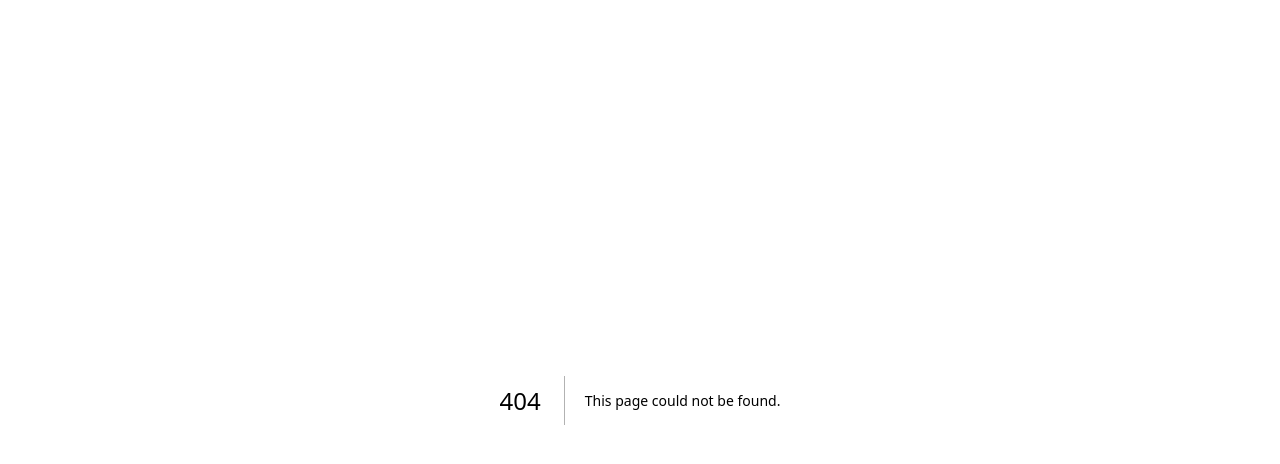
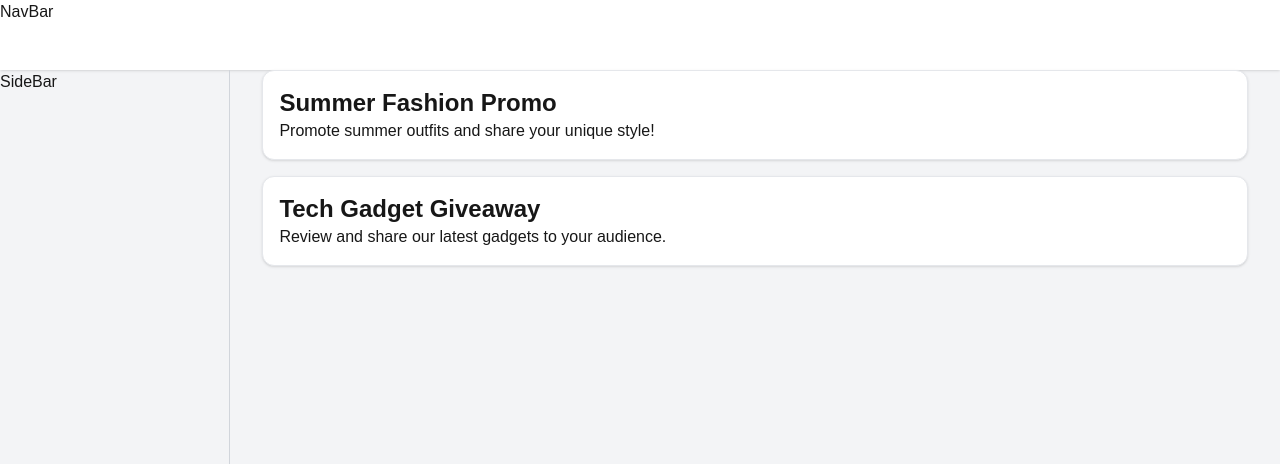
Before and after one commit to DianaWangui/cyber-project, a Next.js app in the folder influencer_track_frontend/: page /dashboard in a window 1280 px wide. Before the commit this address had no page. Shown: the top 464 px of the page. Built offline with nearby package versions, Linux system fonts and the light colour scheme.

Commit message:
add dashboard layout with NavBar and SideBar components

```diff
--- /dev/null
+++ b/influencer_track_frontend/app/components/NavBar.tsx
@@ -0,0 +1,9 @@
+const NavBar = () => {
+  return (
+    <div className="h-[70px] position-sticky top-0 z-50 bg-white shadow">
+      <h1>NavBar</h1>
+    </div>
+  )
+};
+
+export default NavBar
--- /dev/null
+++ b/influencer_track_frontend/app/components/SideBar.tsx
@@ -0,0 +1,9 @@
+const SideBar = () => {
+  return (
+    <div className="h-screen w-[18%] border-r border-gray-300">
+      <h1>SideBar</h1>
+    </div>
+  );
+};
+
+export default SideBar
--- /dev/null
+++ b/influencer_track_frontend/app/dashboard/page.tsx
@@ -0,0 +1,41 @@
+import NavBar from "../components/NavBar";
+import SideBar from "../components/SideBar";
+
+const dummyCampaigns = [
+  {
+    id: 1,
+    name: "Summer Fashion Promo",
+    description: "Promote summer outfits and share your unique style!",
+    status: "Ongoing",
+    deadline: "2025-02-15"
+  },
+  {
+    id: 2,
+    name: "Tech Gadget Giveaway",
+    description: "Review and share our latest gadgets to your audience.",
+    status: "Completed",
+    deadline: "2025-01-30"
+  }
+];
+
+
+const Dashboard = () => {
+  return (
+    <div className="h-screen bg-gray-100">
+      <NavBar />
+      <main className="flex">
+        <SideBar />
+        <div className="flex-1 pr-[2.5%] pl-[2.5%]">
+          {dummyCampaigns.map((campaign) => (
+            <div key={campaign.id} className="bg-white shadow p-4 mb-4 border border-gray-200 rounded-xl">
+              <h1 className="text-2xl font-bold">{campaign.name}</h1>
+              <p>{campaign.description}</p>
+            </div>
+          ))}
+        </div>
+      </main>
+    </div>
+  );
+};
+
+export default Dashboard;
--- a/influencer_track_frontend/app/page.tsx
+++ b/influencer_track_frontend/app/page.tsx
@@ -1,101 +1,7 @@
-import Image from "next/image";
+import Dashboard from "./dashboard/page";
 
-export default function Home() {
+export default function Page() {
   return (
-    <div className="grid grid-rows-[20px_1fr_20px] items-center justify-items-center min-h-screen p-8 pb-20 gap-16 sm:p-20 font-[family-name:var(--font-geist-sans)]">
-      <main className="flex flex-col gap-8 row-start-2 items-center sm:items-start">
-        <Image
-          className="dark:invert"
-          src="/next.svg"
-          alt="Next.js logo"
-          width={180}
-          height={38}
-          priority
-        />
-        <ol className="list-inside list-decimal text-sm text-center sm:text-left font-[family-name:var(--font-geist-mono)]">
-          <li className="mb-2">
-            Get started by editing{" "}
-            <code className="bg-black/[.05] dark:bg-white/[.06] px-1 py-0.5 rounded font-semibold">
-              app/page.tsx
-            </code>
-            .
-          </li>
-          <li>Save and see your changes instantly.</li>
-        </ol>
-
-        <div className="flex gap-4 items-center flex-col sm:flex-row">
-          <a
-            className="rounded-full border border-solid border-transparent transition-colors flex items-center justify-center bg-foreground text-background gap-2 hover:bg-[#383838] dark:hover:bg-[#ccc] text-sm sm:text-base h-10 sm:h-12 px-4 sm:px-5"
-            href="https://vercel.com/new?utm_source=create-next-app&utm_medium=appdir-template-tw&utm_campaign=create-next-app"
-            target="_blank"
-            rel="noopener noreferrer"
-          >
-            <Image
-              className="dark:invert"
-              src="/vercel.svg"
-              alt="Vercel logomark"
-              width={20}
-              height={20}
-            />
-            Deploy now
-          </a>
-          <a
-            className="rounded-full border border-solid border-black/[.08] dark:border-white/[.145] transition-colors flex items-center justify-center hover:bg-[#f2f2f2] dark:hover:bg-[#1a1a1a] hover:border-transparent text-sm sm:text-base h-10 sm:h-12 px-4 sm:px-5 sm:min-w-44"
-            href="https://nextjs.org/docs?utm_source=create-next-app&utm_medium=appdir-template-tw&utm_campaign=create-next-app"
-            target="_blank"
-            rel="noopener noreferrer"
-          >
-            Read our docs
-          </a>
-        </div>
-      </main>
-      <footer className="row-start-3 flex gap-6 flex-wrap items-center justify-center">
-        <a
-          className="flex items-center gap-2 hover:underline hover:underline-offset-4"
-          href="https://nextjs.org/learn?utm_source=create-next-app&utm_medium=appdir-template-tw&utm_campaign=create-next-app"
-          target="_blank"
-          rel="noopener noreferrer"
-        >
-          <Image
-            aria-hidden
-            src="/file.svg"
-            alt="File icon"
-            width={16}
-            height={16}
-          />
-          Learn
-        </a>
-        <a
-          className="flex items-center gap-2 hover:underline hover:underline-offset-4"
-          href="https://vercel.com/templates?framework=next.js&utm_source=create-next-app&utm_medium=appdir-template-tw&utm_campaign=create-next-app"
-          target="_blank"
-          rel="noopener noreferrer"
-        >
-          <Image
-            aria-hidden
-            src="/window.svg"
-            alt="Window icon"
-            width={16}
-            height={16}
-          />
-          Examples
-        </a>
-        <a
-          className="flex items-center gap-2 hover:underline hover:underline-offset-4"
-          href="https://nextjs.org?utm_source=create-next-app&utm_medium=appdir-template-tw&utm_campaign=create-next-app"
-          target="_blank"
-          rel="noopener noreferrer"
-        >
-          <Image
-            aria-hidden
-            src="/globe.svg"
-            alt="Globe icon"
-            width={16}
-            height={16}
-          />
-          Go to nextjs.org →
-        </a>
-      </footer>
-    </div>
+    <Dashboard />
   );
 }
```
